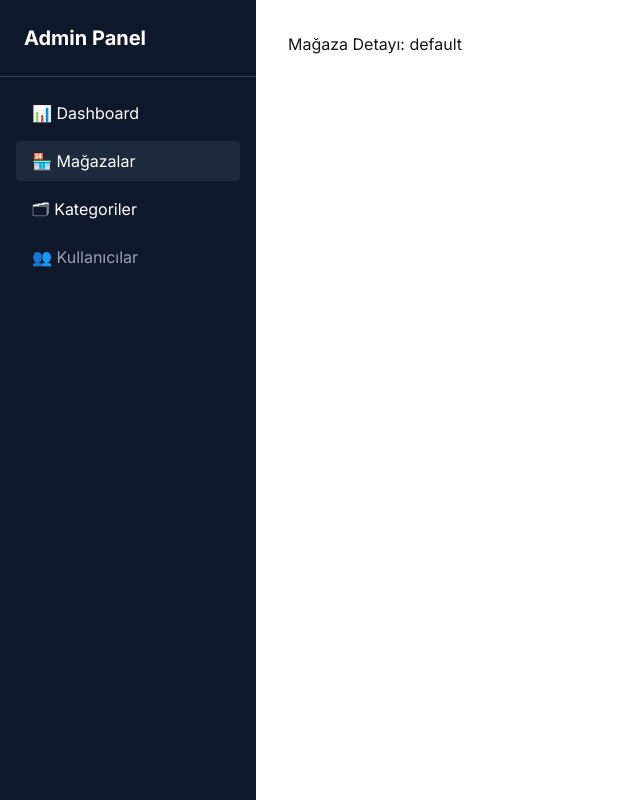
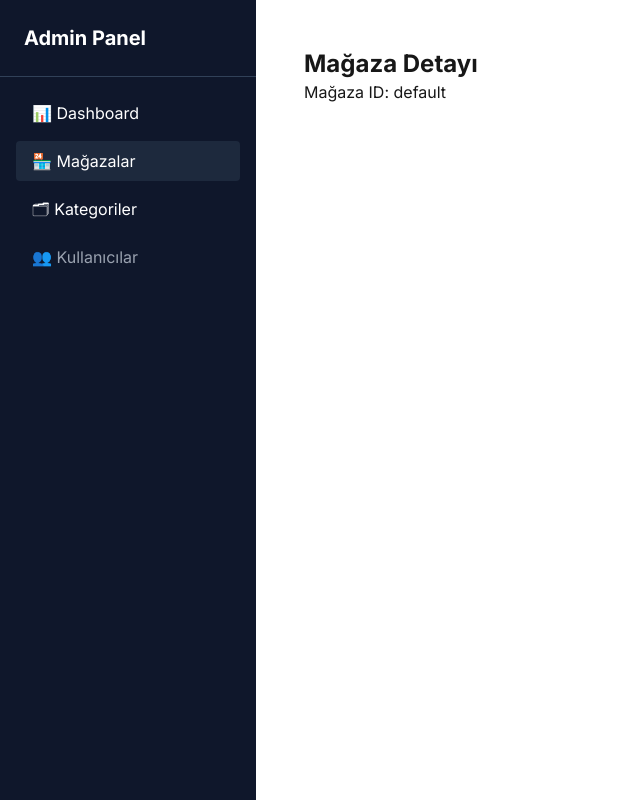
Before and after one commit to sonerooz/ecommerce-frontend, a Next.js app in the folder deniz-tasarim-admin/: page /stores/default in a window 1280 px wide. Shown: the whole page, without its empty margins (0-640 px from the left). Built offline with nearby package versions, Linux system fonts and the light colour scheme.

Commit message:
fix admin panel

```diff
--- /dev/null
+++ b/deniz-tasarim-admin/app/stores/[id]/StoreClient.tsx
@@ -0,0 +1,14 @@
+"use client"; // Bu dosya tarayıcıda çalışacak
+
+import React from 'react';
+
+// Burası senin asıl sayfa tasarımın olacak
+export default function StoreClient({ id }: { id: string }) {
+  return (
+    <div className="p-4">
+       <h1 className="text-2xl font-bold">Mağaza Detayı</h1>
+       <p>Mağaza ID: {id}</p>
+       {/* Buraya istediğin kadar useState, useEffect ekleyebilirsin, sorun olmaz */}
+    </div>
+  );
+}
--- a/deniz-tasarim-admin/app/stores/[id]/page.tsx
+++ b/deniz-tasarim-admin/app/stores/[id]/page.tsx
@@ -1,23 +1,14 @@
-"use client"; // Admin paneli olduğu için muhtemelen client component kullanıyorsun
 import React from 'react';
+import StoreClient from './StoreClient'; // Az önce oluşturduğumuz dosyayı çağırıyoruz
 
-// ... senin diğer importların ...
-
-// SENİN MEVCUT COMPONENTİN:
-export default function StoreDetail({ params }: { params: { id: string } }) {
-  // ... senin kodların burada kalacak ...
-  return (
-    <div>
-       {/* ... senin sayfa tasarımın ... */}
-       Mağaza Detayı: {params.id}
-    </div>
-  );
+// 1. BU SATIR ÇOK ÖNEMLİ: Next.js'e hangi ID'leri build edeceğini söylüyoruz.
+// Server Component olduğu için burada bu fonksiyon çalışır!
+export async function generateStaticParams() {
+  return [{ id: 'default' }];
 }
 
-// ⚠️ KRİTİK NOKTA: BU FONKSİYONU EN ALTA VE "DIŞARIYA" EKLE ⚠️
-// Parantezlerin içine değil, dosyanın en sonuna yapıştır.
-export async function generateStaticParams() {
-  // Build sırasında hata vermemesi için "sahte" bir ID dönüyoruz.
-  // Static export modunda Next.js en az bir tane static sayfa üretmek ister.
-  return [{ id: 'default' }];
+// 2. Sayfa bileşeni (Server Component - "use client" YOK)
+export default function Page({ params }: { params: { id: string } }) {
+  // Server tarafında params'ı alıp, Client tarafındaki tasarıma gönderiyoruz.
+  return <StoreClient id={params.id} />;
 }
```
